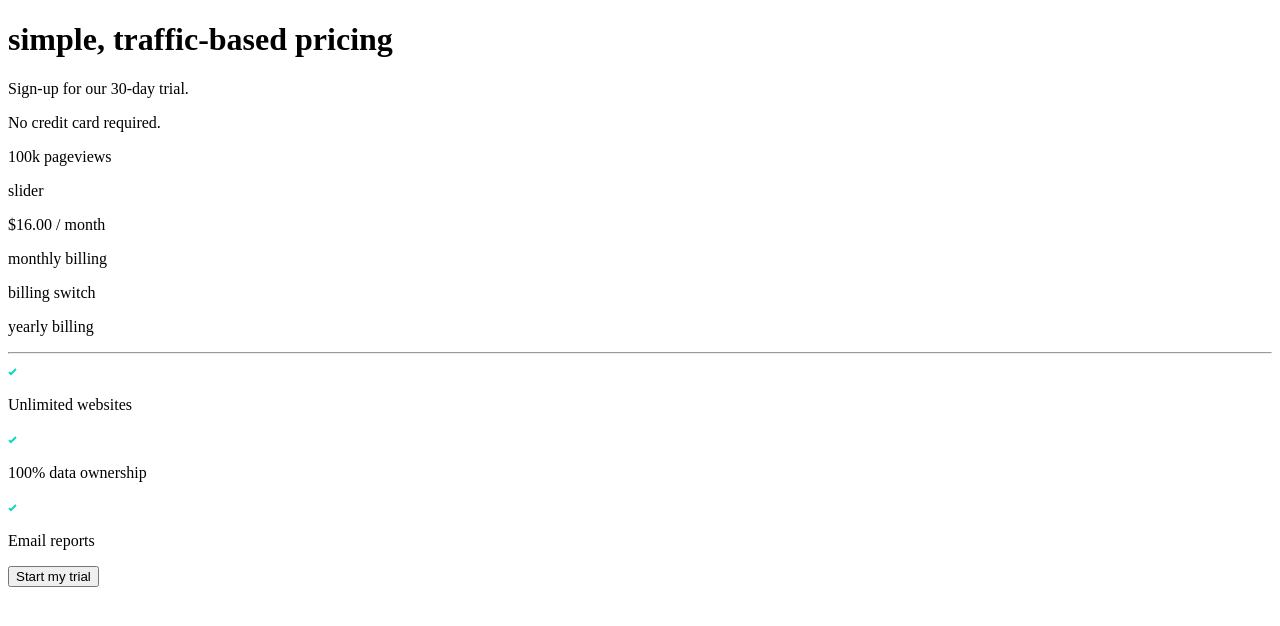
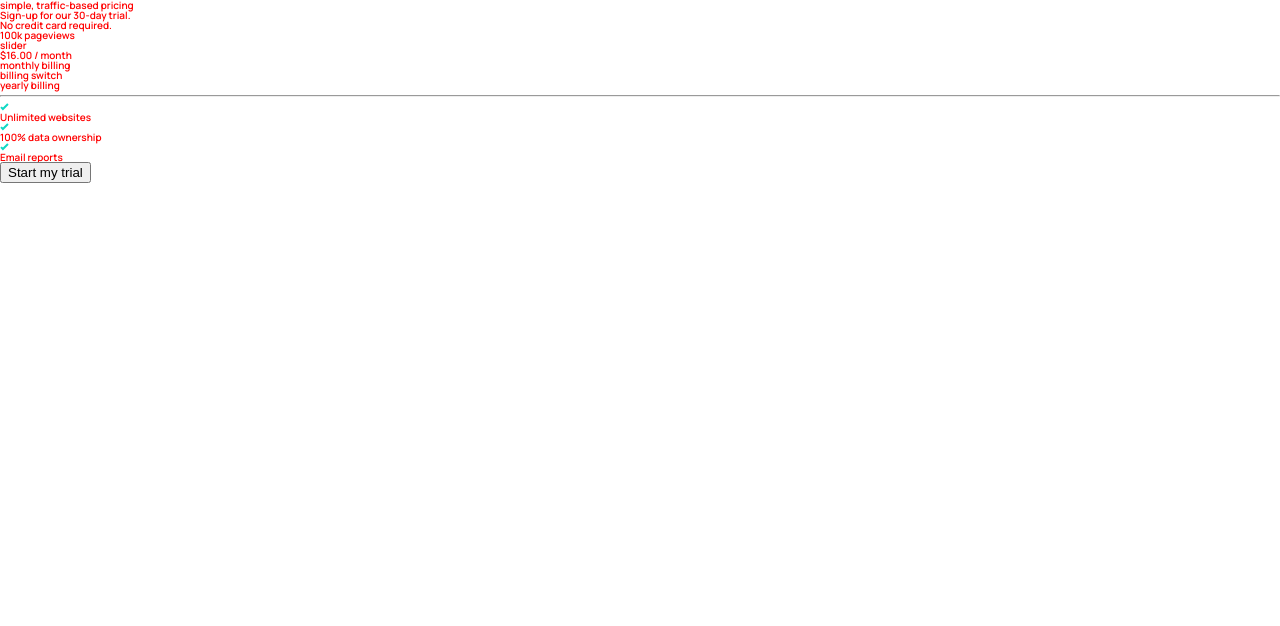
Before and after one commit to nicyuvi/interactive-pricing-component-solution, a React (Create React App) app: page / in a window 1280 px wide. Shown: the top 626 px of the page. Built offline with nearby package versions, Linux system fonts and the light colour scheme.

Commit message:
Remove PostCSS Normalize and Add CSS Reset

```diff
--- a/src/index.css
+++ b/src/index.css
@@ -1,8 +1,147 @@
-/* PostCSS Normalize */
-@import-normalize;
+/* Google Fonts */
+@import url('https://fonts.googleapis.com/css2?family=Manrope:wght@600;800&display=swap');
+
+/** CSS RESET **/
+/* http://meyerweb.com/eric/tools/css/reset/
+   v2.0 | 20110126
+   License: none (public domain)
+*/
+
+html,
+body,
+div,
+span,
+applet,
+object,
+iframe,
+h1,
+h2,
+h3,
+h4,
+h5,
+h6,
+p,
+blockquote,
+pre,
+a,
+abbr,
+acronym,
+address,
+big,
+cite,
+code,
+del,
+dfn,
+em,
+img,
+ins,
+kbd,
+q,
+s,
+samp,
+small,
+strike,
+strong,
+sub,
+sup,
+tt,
+var,
+b,
+u,
+i,
+center,
+dl,
+dt,
+dd,
+ol,
+ul,
+li,
+fieldset,
+form,
+label,
+legend,
+table,
+caption,
+tbody,
+tfoot,
+thead,
+tr,
+th,
+td,
+article,
+aside,
+canvas,
+details,
+embed,
+figure,
+figcaption,
+footer,
+header,
+hgroup,
+menu,
+nav,
+output,
+ruby,
+section,
+summary,
+time,
+mark,
+audio,
+video {
+  margin: 0;
+  padding: 0;
+  border: 0;
+  font-size: 100%;
+  font: inherit;
+  vertical-align: baseline;
+}
+/* HTML5 display-role reset for older browsers */
+article,
+aside,
+details,
+figcaption,
+figure,
+footer,
+header,
+hgroup,
+menu,
+nav,
+section {
+  display: block;
+}
+body {
+  line-height: 1;
+}
+ol,
+ul {
+  list-style: none;
+}
+blockquote,
+q {
+  quotes: none;
+}
+blockquote:before,
+blockquote:after,
+q:before,
+q:after {
+  content: '';
+  content: none;
+}
+table {
+  border-collapse: collapse;
+  border-spacing: 0;
+}
+/** CSS RESET **/
 
 /** GENERAL **/
-
+html {
+  /* ?font size to base 10 makes calculating rem values eaiser */
+  font-size: 10px;
+}
+body {
+  font-family: 'Manrope', sans-serif;
+  color: red;
+}
 /** GENERAL **/
 
 /** TYPOGRAPHY **/
```
